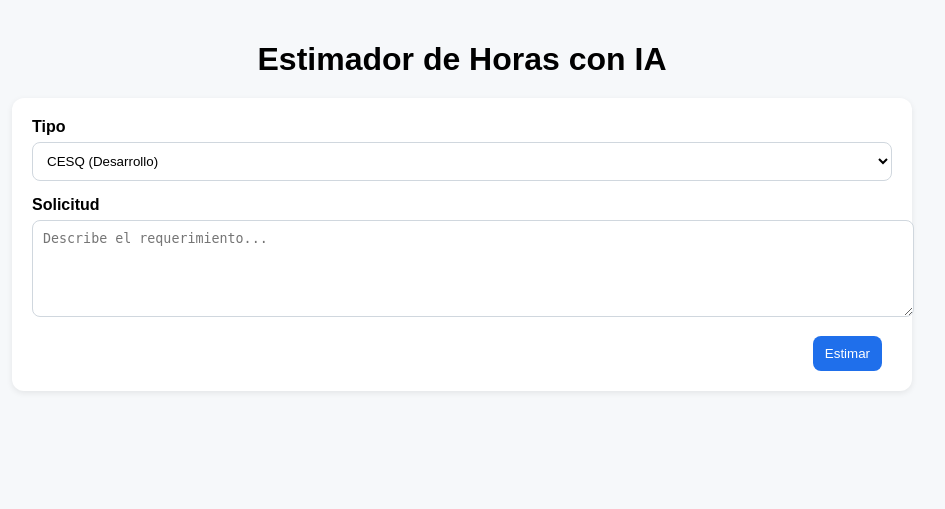
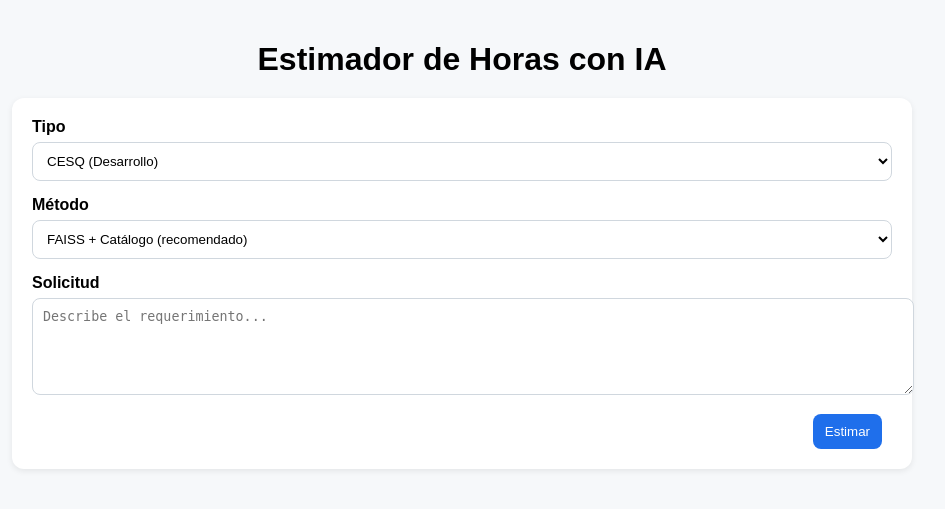
Before and after one commit to Cristobal2013/IA-estimadorPS, a Flask app: page / in a window 1280 px wide. Shown: the top 509 px of the page, without its empty margins (178-1123 px from the left). Run offline with Flask 3, Linux system fonts and the light colour scheme.

Commit message:
Add files via upload

```diff
--- a/app.py
+++ b/app.py
@@ -1,6 +1,7 @@
+
 from flask import Flask, render_template, request, jsonify
 from pathlib import Path
-import csv, time, os, json
+import csv, time, os, json, math, re
 
 from estimator import EmbeddingsFaissEstimator, load_labeled_dataframe, train_index_per_type, estimate_from_catalog
 
@@ -25,6 +26,12 @@ def _resolve_tag(tipo: str) -> str:
         return "implementacion"
     return "desarrollo"
 
+def _infer_tipo_from_ticket(ticket: str, default_tag: str) -> str:
+    t = (ticket or "").upper().strip()
+    if t.startswith("CESQ"): return "CESQ"
+    if t.startswith("PSTC"): return "PSTC"
+    return "CESQ" if default_tag == "desarrollo" else "PSTC"
+
 @app.route("/")
 def index():
     return render_template("index.html")
@@ -33,14 +40,11 @@ def index():
 def api_health():
     return {"ok": True}
 
-@app.get("/api/estimate")
-def api_estimate_get():
-    return {"ok": False, "usage": "POST /api/estimate con JSON {tipo, texto}."}, 200
-
 @app.post("/api/estimate")
 def api_estimate():
     data = request.get_json(force=True, silent=True) or {}
     tipo = data.get("tipo") or "desarrollo"
+    metodo = (data.get("metodo") or "faiss+catalog").strip().lower()
     texto = (data.get("texto") or "").strip()
     if not texto:
         return jsonify({"ok": False, "error": "texto vacío"}), 400
@@ -56,36 +60,60 @@ def api_estimate():
         train_index_per_type(full=True)
         est.load()
 
-    # Predicción y top vecinos
-    horas_est, neighbors = est.predict(texto, k=int(os.environ.get("TOPK", "15")))
+    horas_faiss, neighbors = est.predict(texto, k=int(os.environ.get("TOPK", "15")))
     labeled = load_labeled_dataframe(tag).reset_index(drop=True)
+
+    def _to_float(x):
+        try:
+            return float(x)
+        except Exception:
+            return 0.0
 
     top = []
     for (idx, sim, h) in sorted(neighbors, key=lambda t: t[1], reverse=True)[:3]:
         if idx is None or idx < 0 or idx >= len(labeled):
             continue
         row = labeled.loc[idx]
+        hours_row = row.get("hours", 0)
+        hours_val = _to_float(h if h not in (None, "", 0) else hours_row)
+        tk = str(row.get("ticket",""))
         top.append({
-            "ticket": str(row.get("ticket","")),
-            "hours": float(h),
+            "ticket": tk,
+            "tipo": _infer_tipo_from_ticket(tk, tag),
+            "hours": hours_val,
             "sim": round(float(sim), 3),
             "source": str(row.get("source","")),
             "text": str(row.get("text",""))[:480]
         })
 
-    # Mezcla FAISS + catálogo (si aplica en tu estimator)
+    # Estimación por catálogo (puede no existir en algunos casos)
     try:
-        cat_horas = estimate_from_catalog(texto, tag, top_n=3, min_cover=0.35)
+        horas_catalog = estimate_from_catalog(texto, tag, top_n=3, min_cover=0.35)
     except Exception:
-        cat_horas = 0.0
+        horas_catalog = 0.0
+
+    metodo_norm = metodo if metodo in {"faiss","catalog","faiss+catalog"} else "faiss+catalog"
     alpha = float(os.environ.get("HYBRID_ALPHA", "0.8"))
-    hybrid = round(alpha * float(horas_est or 0.0) + (1.0 - alpha) * float(cat_horas or 0.0), 2)
+    if metodo_norm == "faiss":
+        hybrid = float(horas_faiss or 0.0)
+    elif metodo_norm == "catalog":
+        hybrid = float(horas_catalog or 0.0)
+    else:
+        hybrid = alpha * float(horas_faiss or 0.0) + (1.0 - alpha) * float(horas_catalog or 0.0)
 
-    return jsonify({"ok": True, "horas": float(hybrid), "metodo": "faiss+catalog", "top": top})
-
-@app.get("/api/accept")
-def api_accept_get():
-    return {"ok": False, "usage": "POST /api/accept para guardar una estimación."}, 200
+    resp = {
+        "ok": True,
+        "horas": float(math.ceil(hybrid)),  # redondeo hacia arriba
+        "metodo": metodo_norm,
+        "detalle": {
+            "faiss": float(horas_faiss or 0.0),
+            "catalogo": float(horas_catalog or 0.0),
+            "final_sin_redondeo": float(round(hybrid, 2)),
+            "alpha": alpha if metodo_norm == "faiss+catalog" else None
+        },
+        "top": top
+    }
+    return jsonify(resp)
 
 @app.post("/api/accept")
 def api_accept():
--- a/static/styles.css
+++ b/static/styles.css
@@ -13,6 +13,9 @@ button:hover:not([disabled]) {background: #1158c7;}
 .tbl th, .tbl td {border: 1px solid #e5e7eb; padding: 8px; text-align: left; vertical-align: top;}
 .tbl th {background: #f3f4f6;}
 .pill {background: #1f6feb; color: white; padding: 4px 10px; border-radius: 999px;}
+.badge {display: inline-block; font-size: 12px; padding: 2px 8px; border-radius: 999px; margin-right: 6px; line-height: 1.2;}
+.badge-tipo {background: #e0f2fe; color: #075985; border: 1px solid #bae6fd;}
+.sub {color: #4b5563; margin-top: -8px; margin-bottom: 6px;}
 .wrap {white-space: normal; word-wrap: break-word;}
 .actions {text-align: right;}
 .actions-row {margin-top: 15px; text-align: right;}
--- a/templates/index.html
+++ b/templates/index.html
@@ -15,6 +15,14 @@
         <select id="tipo" name="tipo">
           <option value="desarrollo">CESQ (Desarrollo)</option>
           <option value="implementacion">PSTC (Implementación)</option>
+        </select>
+      </div>
+      <div class="field">
+        <label for="metodo">Método</label>
+        <select id="metodo" name="metodo">
+          <option value="faiss+catalog">FAISS + Catálogo (recomendado)</option>
+          <option value="faiss">Solo FAISS (vecinos)</option>
+          <option value="catalog">Solo Catálogo</option>
         </select>
       </div>
       <div class="field">
@@ -41,10 +49,12 @@
     btn.disabled = b;
     status.textContent = b ? "Estimando..." : "";
   }
+  function fmt(n){ return Number(n || 0).toFixed(2); }
 
   async function doEstimate(){
     const payload = {
       tipo: $("#tipo").value,
+      metodo: $("#metodo").value,
       texto: $("#texto").value.trim()
     };
     if(!payload.texto){
@@ -64,22 +74,25 @@
       }
       const data = await r.json();
       lastResult = data;
+      const det = data.detalle || {};
+      const showAlpha = (data.metodo === "faiss+catalog" && det.alpha != null);
       resBox.innerHTML = `
         <h3>Estimación</h3>
-        <p><span class="pill">${Number(data.horas || 0).toFixed(2)} h</span>
-           <small>(${data.metodo || "faiss+catalog"})</small></p>
-        ${Array.isArray(data.top) ? `
+        <p><span class="pill">\${fmt(data.horas)} h</span>
+           <small>(\${data.metodo})</small></p>
+        <p class="sub">FAISS: \${fmt(det.faiss)} h · Catálogo: \${fmt(det.catalogo)} h · Final (sin redondeo): \${fmt(det.final_sin_redondeo)} h\${showAlpha ? ' · α='+det.alpha : ''}</p>
+        \${Array.isArray(data.top) ? `
           <h4>Coincidencias</h4>
           <table class="tbl">
-            <thead><tr><th>#</th><th>Ticket</th><th>Horas</th><th>Similitud</th><th>Descripción</th></tr></thead>
+            <thead><tr><th>#</th><th>Ticket / Tipo</th><th>Horas</th><th>Similitud</th><th>Descripción</th></tr></thead>
             <tbody>
-            ${data.top.slice(0,3).map((t,i)=>`
+            \${data.top.slice(0,3).map((t,i)=>`
               <tr>
-                <td>${i+1}</td>
-                <td>${t.ticket || ""}</td>
-                <td>${t.hours ?? ""}</td>
-                <td>${(t.sim || 0).toFixed(3)}</td>
-                <td class="wrap">${t.text || ""}</td>
+                <td>\${i+1}</td>
+                <td><span class="badge badge-tipo">\${t.tipo || ""}</span> \${t.ticket || ""}</td>
+                <td>\${fmt(t.hours)}</td>
+                <td>\${(t.sim || 0).toFixed(3)}</td>
+                <td class="wrap">\${t.text || ""}</td>
               </tr>`).join("")}
             </tbody>
           </table>
@@ -98,7 +111,7 @@
           horas: lastResult?.horas || 0,
           top_ticket: top1.ticket || "",
           top_sim: top1.sim || 0,
-          metodo: lastResult?.metodo || "faiss+catalog",
+          metodo: lastResult?.metodo || $("#metodo").value,
           autor: "web",
           comentarios: ""
         };
@@ -117,7 +130,7 @@
       });
     }catch(e){
       resBox.style.display = "block";
-      resBox.innerHTML = `<div class="error">⚠️ Error al estimar: ${e?.message || e}</div>`;
+      resBox.innerHTML = `<div class="error">⚠️ Error al estimar: \${e?.message || e}</div>`;
       console.error(e);
     }finally{
       setBusy(false);
```
